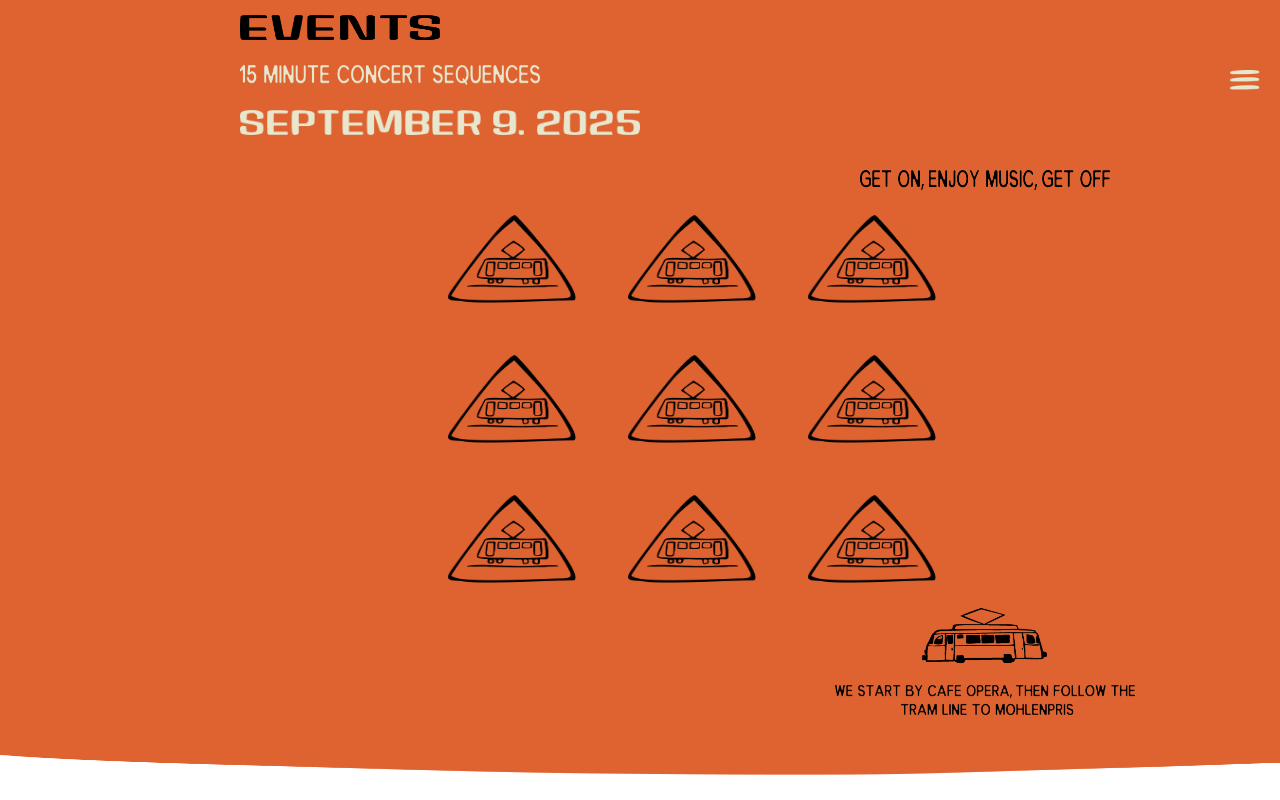
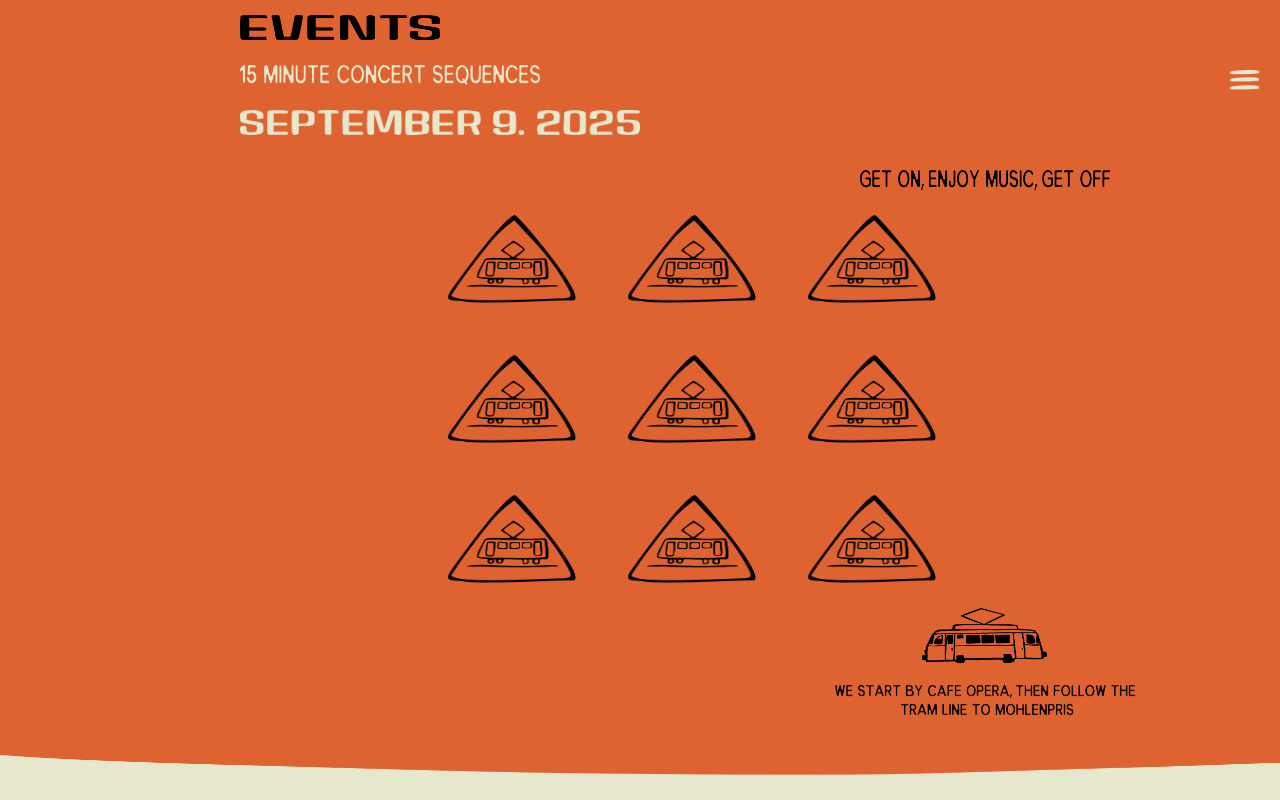
Before and after one commit to KWaloen/trikkefestivalen_next, a Next.js app: page /events in a window 1280 px wide. Shown: the top 800 px of the page. Built offline with nearby package versions, Linux system fonts and the light colour scheme.

Commit message:
fixed background issue

```diff
--- a/src/app/events/events.module.css
+++ b/src/app/events/events.module.css
@@ -93,3 +93,7 @@
   transform: rotate(-4deg);
   padding: 10px;
 }
+
+.background {
+  background: #E7E7CE;
+}
```
Also changed, not shown: src/app/events/page.js (line endings or trailing spaces), src/app/volunteer/page.js (indentation only).
